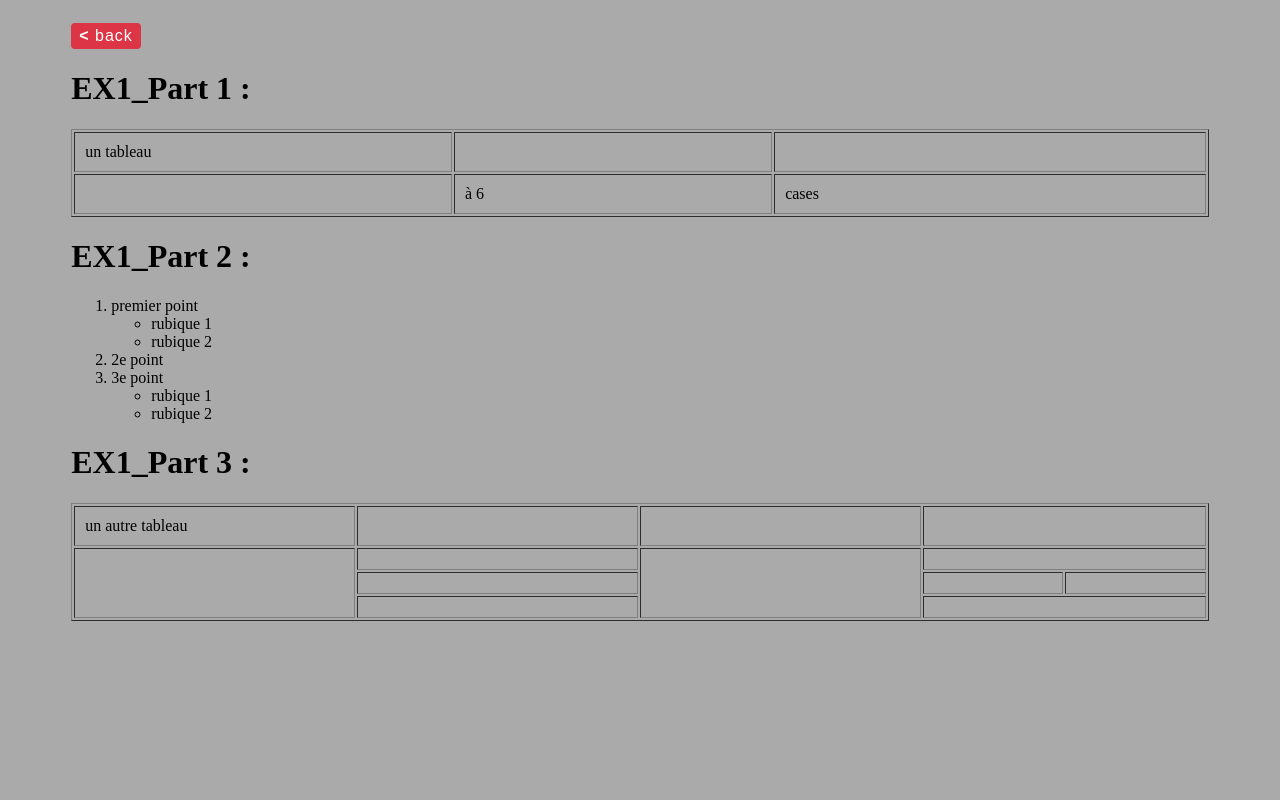
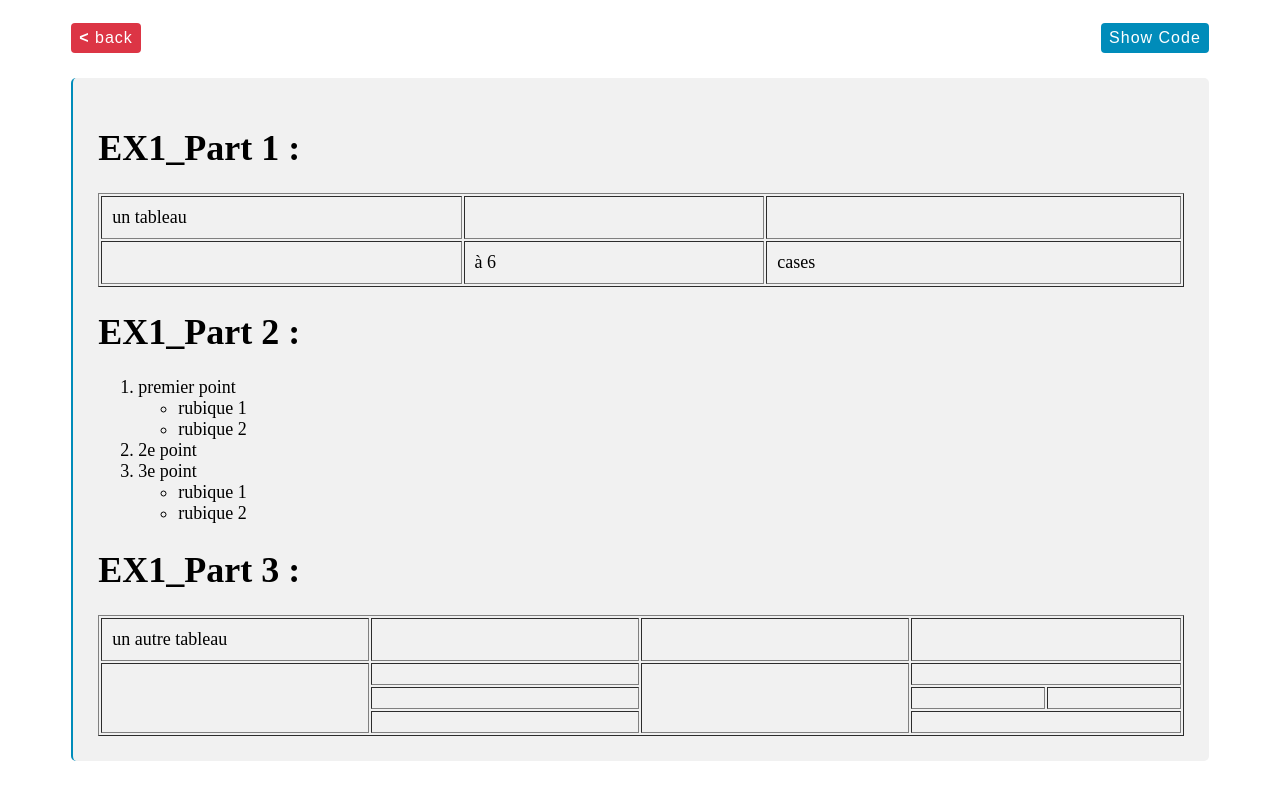
Before and after one commit to dkhomran/Web.Course, a plain HTML site: page Corr-tp/TP_1/EX_1/index.html in a window 1280 px wide. Drawn offline with Linux system fonts and the light colour scheme.

Commit message:
add btn to show code Ex1 and 2 Correction + change bgColor

```diff
--- /dev/null
+++ b/Corr-tp/TP_1/EX_1/ex1.js
@@ -0,0 +1,14 @@
+let btn_Show_Code = document.querySelector("#btn-sh-code-ex1");
+let content_code1 = document.querySelector("#content_code1");
+
+console.log(content_code1.innerHTML);
+let show = "text";
+btn_Show_Code.onclick = (eo) => {
+  if (show == "text") {
+    show = "code";
+    content_code1.innerText = content_code1.innerHTML;
+  } else {
+    show = "text";
+    content_code1.innerHTML = content_code1.innerText;
+  }
+};
--- a/Corr-tp/TP_1/EX_1/index.html
+++ b/Corr-tp/TP_1/EX_1/index.html
@@ -4,23 +4,34 @@
     <meta charset="UTF-8" />
     <meta http-equiv="X-UA-Compatible" content="IE=edge" />
     <meta name="viewport" content="width=device-width, initial-scale=1.0" />
-    <link rel="stylesheet" href="./../../back-btn.css" />
+    <link rel="stylesheet" href="./../../TP_Ex.css" />
     <link
       rel="shortcut icon"
       href="./images/favicon1.png"
       type="image/x-icon"
     />
 
+    <script defer src="./ex1.js"></script>
+
     <title>EX_1</title>
   </head>
   <body>
     <div class="container">
+      <div class="btns">
         <!-- Start Btn Back to main page  -->
-      <a class="back-btn" href="./../../../index.html#ex1"><b>&lt;</b> back</a>
+        <a class="btn btn-back" href="./../../../index.html#ex1"
+          ><b>&lt;</b> back</a
+        >
         <!-- End Btn Back to main page  -->
+
+        <!-- Start Btn Code Ex1 Corr -->
+        <a id="btn-sh-code-ex1" class="btn btn-code-Ex">Show Code</a>
+        <!-- End Btn Back Code Ex2 Corr -->
+      </div>
 
       <!-- Start Ex 1 -->
       <!-- Start Part 1 -->
+      <div id="content_code1" class="content">
         <h1>EX1_Part 1 :</h1>
         <table width="100%" border="1" cellpadding="10">
           <tbody>
@@ -87,5 +98,6 @@
         <!-- End Part 3 -->
         <!-- End Ex 1 -->
       </div>
+    </div>
   </body>
 </html>
--- /dev/null
+++ b/Corr-tp/TP_Ex.css
@@ -0,0 +1,51 @@
+.btn {
+  text-decoration: none;
+  color: #fff;
+  font-family: sans-serif;
+  letter-spacing: 1px;
+  display: inline-block;
+  margin-top: 15px;
+  padding: 6px 8px;
+  border-radius: 4px;
+  -webkit-border-radius: 4px;
+  -moz-border-radius: 4px;
+  -ms-border-radius: 4px;
+  -o-border-radius: 4px;
+}
+body {
+  background: #fff;
+}
+
+.container {
+  max-width: 90%;
+  margin: 0 auto;
+  width: 1200px;
+}
+
+.btns {
+  display: flex;
+  justify-content: space-between;
+  align-items: center;
+}
+
+.btn-back {
+  background-color: #dc3545;
+}
+
+.btn-code-Ex {
+  background-color: #008cba;
+  cursor: pointer;
+}
+
+.content {
+  background-color: #f1f1f1;
+  padding: 25px;
+  margin: 25px 0;
+  font-size: 18px;
+  border-left: 2px solid #008cba;
+  border-radius: 5px;
+  -webkit-border-radius: 5px;
+  -moz-border-radius: 5px;
+  -ms-border-radius: 5px;
+  -o-border-radius: 5px;
+}
--- a/Corr-tp/back-btn.css
+++ /dev/null
@@ -1,25 +0,0 @@
-.back-btn {
-  background-color: #dc3545;
-  text-decoration: none;
-  color: #fff;
-  font-family: sans-serif;
-  letter-spacing: 1px;
-  display: inline-block;
-  margin-top: 15px;
-  padding: 4px 8px;
-  border-radius: 4px;
-  -webkit-border-radius: 4px;
-  -moz-border-radius: 4px;
-  -ms-border-radius: 4px;
-  -o-border-radius: 4px;
-}
-
-body {
-  background: #aaa;
-}
-
-.container {
-  max-width: 90%;
-  margin: 0 auto;
-  width: 1200px;
-}
```
Also changed, not shown: Corr-tp/TP_1/EX_2/ex2.js (added, +14 -0 lines), Corr-tp/TP_1/EX_2/index.html (+21 -10 lines), css/main.css (+5 -3 lines). Lines whose indentation alone changed are shown as unchanged.
